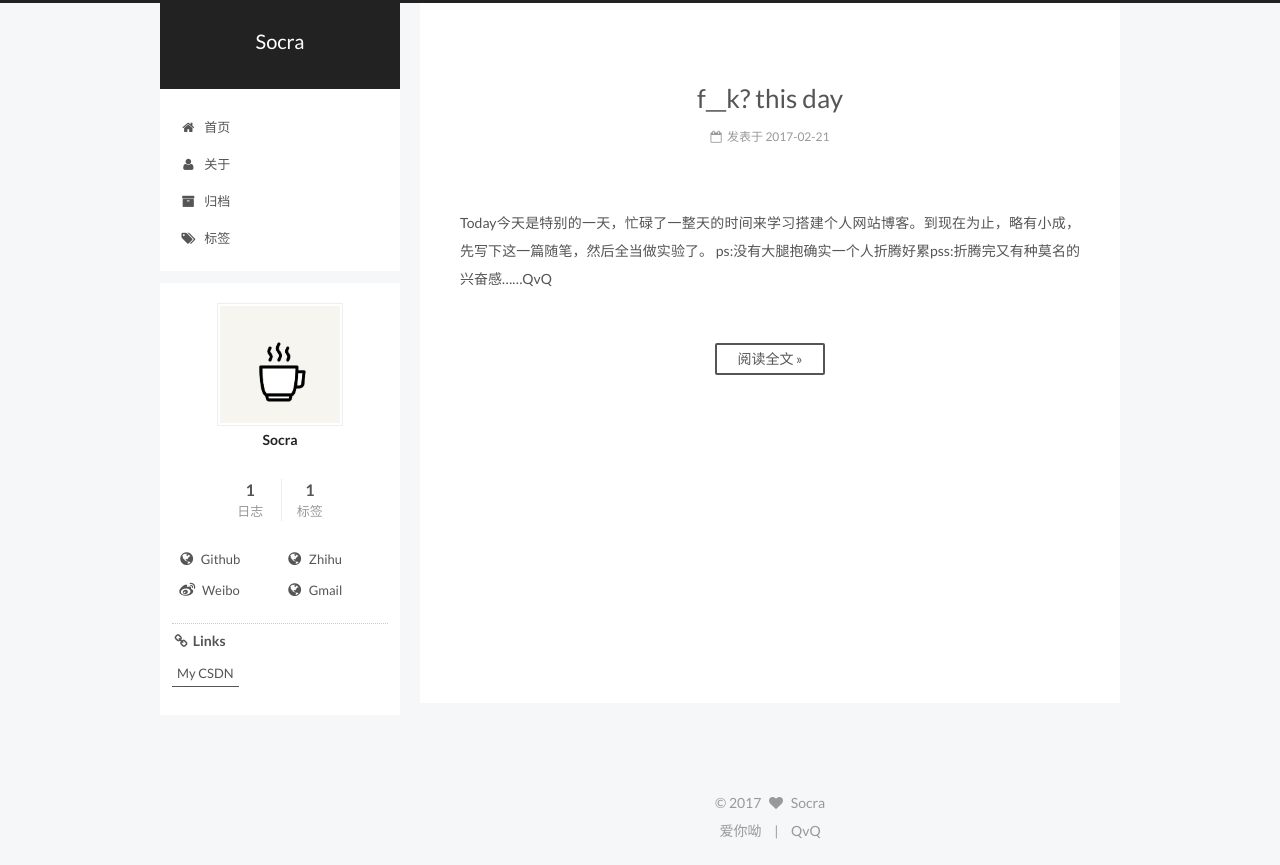
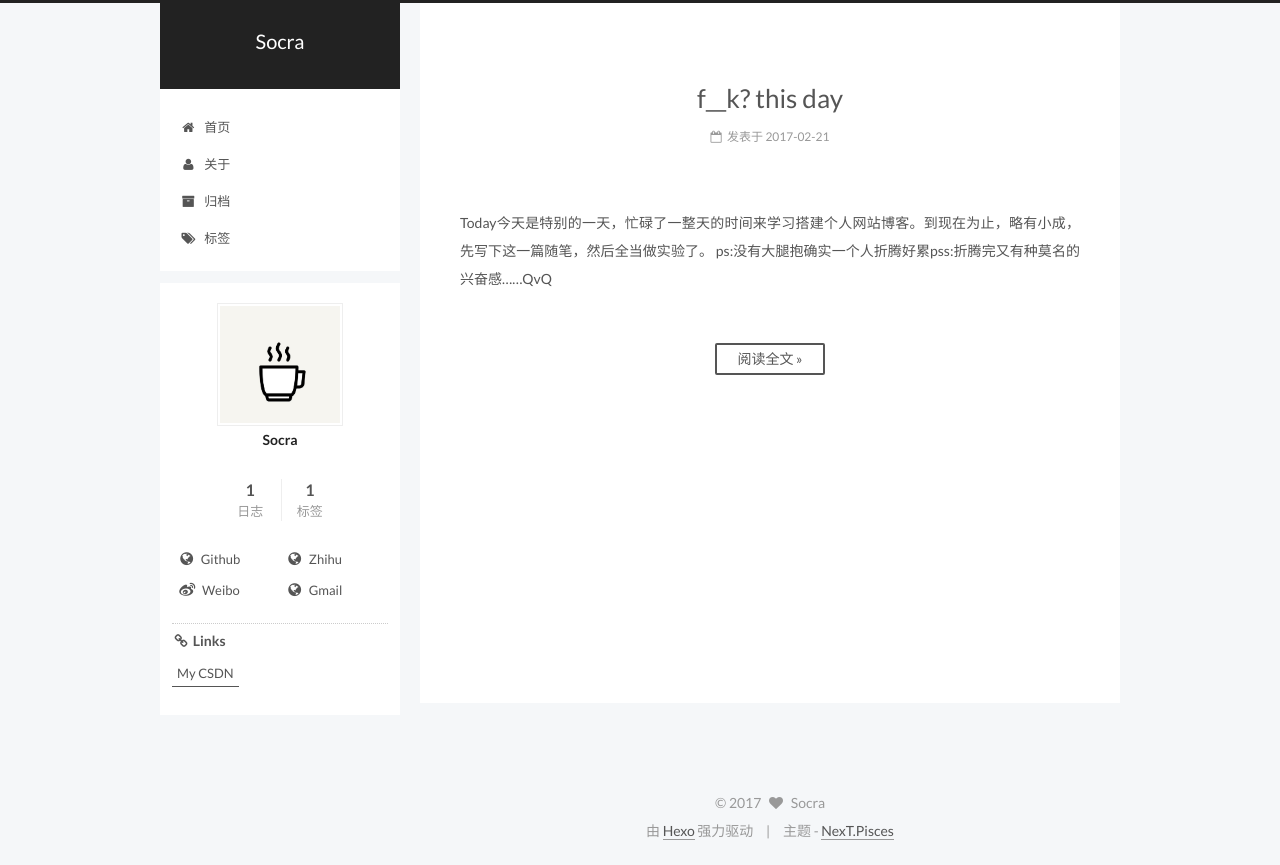
Before and after one commit to SocraHat/socrahat.github.io, a plain HTML site: page index.html in a window 1280 px wide. Drawn offline with Linux system fonts and the light colour scheme.

Commit message:
Site updated: 2017-02-21 21:49:57

```diff
--- a/css/main.css
+++ b/css/main.css
@@ -1701,7 +1701,7 @@ pre .javascript .function {
   width: 4px;
   height: 4px;
   border-radius: 50%;
-  background: #f44d82;
+  background: #a4a600;
 }
 .links-of-blogroll {
   font-size: 13px;
--- a/index.html
+++ b/index.html
@@ -536,11 +536,14 @@ ps:没有大腿抱确实一个人折腾好累pss:折腾完又有种莫名的兴
 
 
 <div class="powered-by">
- 爱你呦
+  由 <a class="theme-link" href="https://hexo.io">Hexo</a> 强力驱动
 </div>
 
 <div class="theme-info">
-  QvQ
+  主题 -
+  <a class="theme-link" href="https://github.com/iissnan/hexo-theme-next">
+    NexT.Pisces
+  </a>
 </div>
 
 
```
